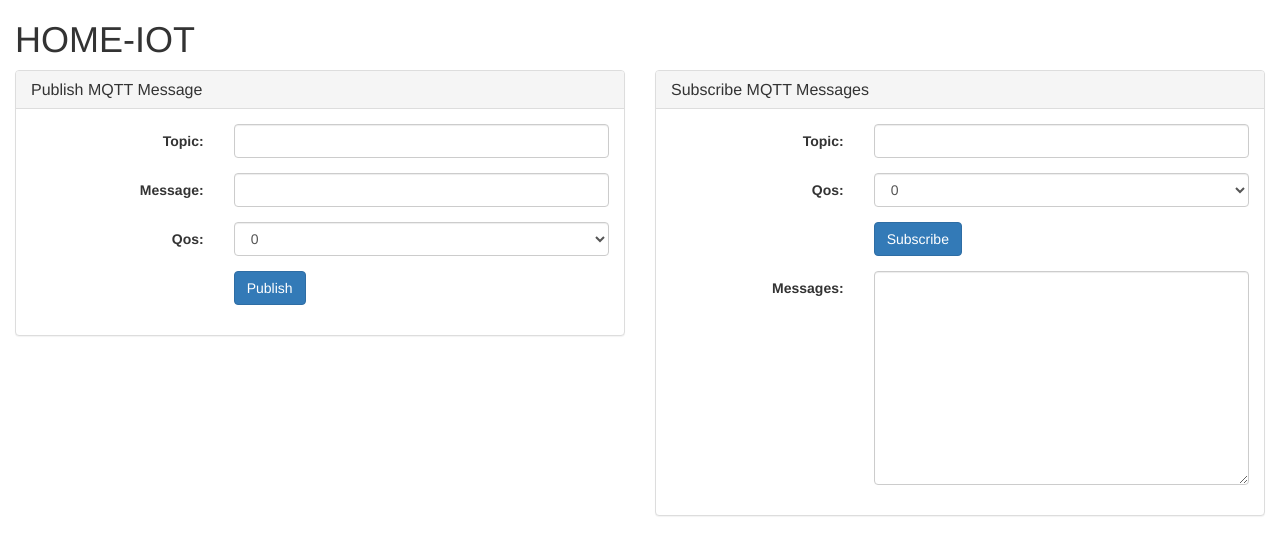
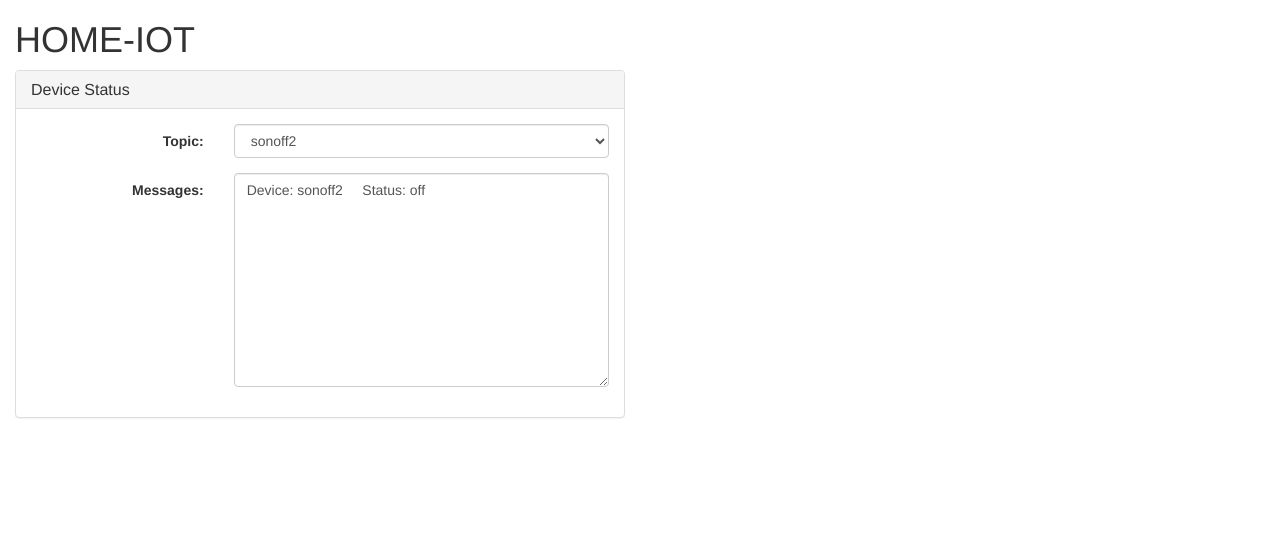
Before and after one commit to thachphongphong/home-iot, a Flask app: page /iot in a window 1280 px wide. Shown: the top 555 px of the page. Run offline with Flask 2, Linux system fonts and the light colour scheme; some libraries are stand-ins or nearby versions.

Commit message:
- update web view

```diff
--- a/app.py
+++ b/app.py
@@ -28,8 +28,8 @@ app.config['MQTT_PASSWORD'] = ''
 app.config['MQTT_KEEPALIVE'] = 1
 app.config['MQTT_TLS_ENABLED'] = False
 
-devices = ["sonoff2"]
-status = ["off"]
+devices = ["sonoff2","sonoff1"]
+status = ["off","off"]
 
 mqtt = Mqtt(app)
 socketio = SocketIO(app)
--- a/templates/index.html
+++ b/templates/index.html
@@ -12,38 +12,55 @@
     $(document).ready(function() {
         var socket = io.connect('http://' + document.domain + ':' + location.port);
 
-        $('#publish').click(function(event) {
-            var topic = $('#topic').val();
-            var message = $('#message').val();
-            var qos = $('#qos').val();
-            var data = '{"topic": "' + topic + '", "message": "' + message + '", "qos": ' + qos + '}';
-            socket.emit('publish', data=data);
-        });
-
-        $('#subscribe').click(function(event) {
-            var topic = $('#subscribe_topic').val();
-            var qos = $('#subscribe_qos').val();
-            var data = '{"topic": "' + topic + '", "qos": ' + qos + '}';
-            socket.emit('subscribe', data=data);
-            $('#subscribe').hide();
-            $('#unsubscribe').show();
-            $('#subscribe_topic').prop('readonly', true);
-        });
-
-        $('#unsubscribe').click(function(event) {
-            socket.emit('unsubscribe_all');
-            $('#subscribe').show();
-            $('#unsubscribe').hide();
-            $('#subscribe_topic').prop('readonly', false);
-        });
+        // $('#publish').click(function(event) {
+        //     var topic = $('#topic').val();
+        //     var message = $('#message').val();
+        //     var qos = $('#qos').val();
+        //     var data = '{"topic": "' + topic + '", "message": "' + message + '", "qos": ' + qos + '}';
+        //     socket.emit('publish', data=data);
+        // });
+        //
+        // $('#subscribe').click(function(event) {
+        //     var topic = $('#subscribe_topic').val();
+        //     var qos = $('#subscribe_qos').val();
+        //     var data = '{"topic": "' + topic + '", "qos": ' + qos + '}';
+        //     socket.emit('subscribe', data=data);
+        //     $('#subscribe').hide();
+        //     $('#unsubscribe').show();
+        //     $('#subscribe_topic').prop('readonly', true);
+        // });
+        //
+        // $('#unsubscribe').click(function(event) {
+        //     socket.emit('unsubscribe_all');
+        //     $('#subscribe').show();
+        //     $('#unsubscribe').hide();
+        //     $('#subscribe_topic').prop('readonly', false);
+        // });
 
         socket.on('mqtt_message', function(data) {
-            console.log(data);
-            var text = '(' + data['topic'] + ' qos: ' + data['qos'] + ') ' + data['payload'];
+            //console.log(data);
+            var id = $('#topic').val();
+            // var text = '(' + data['topic'] + ' qos: ' + data['qos'] + ') ' + data['payload'];
+            //  var $textarea = $('#subscribe_messages');
+            // $textarea.val($textarea.val() + text + '\n');
+            loadTopic(id);
+        })
+
+        loadTopic($('#topic').val());
+
+        $( "#topic" ).change(function() {
+            var id = $( this ).val();
+            loadTopic(id);
+        });
+    });
+
+    function loadTopic(id) {
+        $.get("/api/v1.0/light/"+id, function(data, status){
             var $textarea = $('#subscribe_messages');
+            var text = 'Device: ' + id + '     Status: ' + data;
             $textarea.val($textarea.val() + text + '\n');
-        })
-    });
+        });
+    }
 </script>
 {% endblock %}
 
@@ -55,7 +72,7 @@
         </div>
     </div>
     <div class="row">
-        <div class="col-xs-6">
+       <!-- <div class="col-xs-6">
             <div class="panel panel-default">
                 <div class="panel-heading">
                     <h3 class="panel-title">Publish MQTT Message</h3>
@@ -139,6 +156,36 @@
                     </div>
                 </div>
             </div>
+        </div>-->
+        <div class="col-xs-6">
+            <div class="panel panel-default">
+                <div class="panel-heading">
+                    <h3 class="panel-title">Device Status</h3>
+                </div>
+                <div class="panel-body">
+                    <div class="col-xs-12">
+                        <div class="row">
+                            <div class="form-horizontal">
+                                <div class="form-group">
+                                    <label class="control-label col-xs-4">Topic: </label>
+                                    <div class="col-xs-8">
+                                        <select id="topic" class="form-control">
+                                            <option value="sonoff2">sonoff2</option>
+                                            <option value="sonoff1">sonoff1</option>
+                                        </select>
+                                    </div>
+                                </div>
+                                <div class="form-group">
+                                    <label class="control-label col-xs-4">Messages:</label>
+                                    <div class="col-xs-8">
+                                        <textarea id="subscribe_messages" class="form-control" rows=10></textarea>
+                                    </div>
+                                </div>
+                            </div>
+                        </div>
+                    </div>
+                </div>
+            </div>
         </div>
     </div>
 </div>
```
